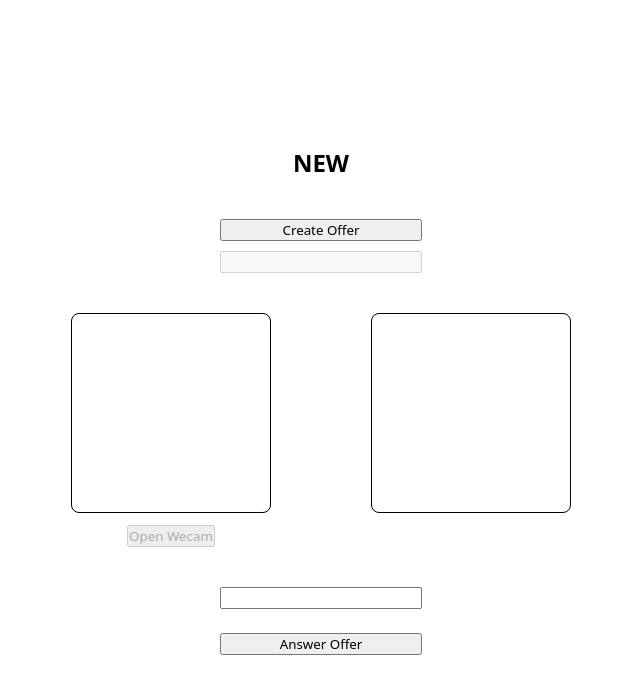
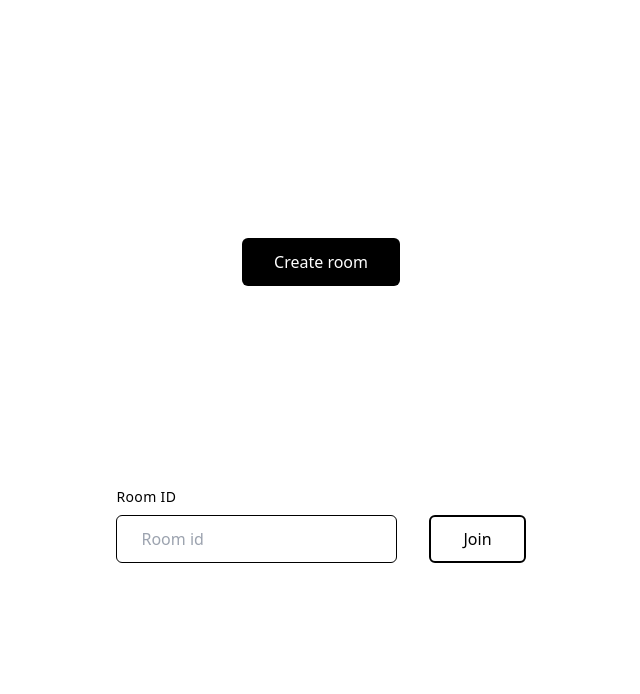
Before and after one commit to peterattardi/Chat-P2P, a React (Vite) app: page / in a window 1280 px wide. Shown: the top 694 px of the page, without its empty margins (319-959 px from the left). Built offline with nearby package versions, Linux system fonts and the light colour scheme.

Commit message:
adds some components

```diff
--- a/package.json
+++ b/package.json
@@ -14,13 +14,17 @@
   "dependencies": {
     "firebase": "^9.15.0",
     "react": "^18.2.0",
-    "react-dom": "^18.2.0"
+    "react-dom": "^18.2.0",
+    "react-router-dom": "^6.6.1"
   },
   "devDependencies": {
     "@types/react": "^18.0.26",
     "@types/react-dom": "^18.0.9",
     "@vitejs/plugin-react-swc": "^3.0.0",
+    "autoprefixer": "^10.4.13",
     "gh-pages": "^4.0.0",
+    "postcss": "^8.4.21",
+    "tailwindcss": "^3.2.4",
     "ts-standard": "^12.0.2",
     "typescript": "^4.9.3",
     "vite": "^4.0.0"
--- /dev/null
+++ b/postcss.config.cjs
@@ -0,0 +1,6 @@
+module.exports = {
+  plugins: {
+    tailwindcss: {},
+    autoprefixer: {}
+  }
+}
--- /dev/null
+++ b/src/components/button/Button.tsx
@@ -0,0 +1,30 @@
+interface ButtonProps extends React.ButtonHTMLAttributes<HTMLButtonElement> {
+  buttonType?: 'primary' | 'secondary' | 'tertiary'
+  small?: boolean
+}
+
+const Button = (props: ButtonProps): JSX.Element => {
+  const { buttonType = 'primary', small = false, className, ...htmlProps } = props
+
+  const styleClassName = (() => {
+    switch (buttonType) {
+      case 'primary':
+        return 'rounded-md bg-black text-white hover:opacity-80 active:opacity-100'
+      case 'secondary':
+        return 'border-[2px] border-black rounded-md hover:bg-black hover:ring-none hover:text-white'
+      case 'tertiary':
+        return 'hover:underline'
+
+      default:
+        return ''
+    }
+  })()
+
+  const sizeClassName = (() => {
+    return !small ? 'h-[48px] px-[32px] text-[16px]' : 'h-[32px] px-[12px] text-[14px]'
+  })()
+
+  return <button className={`${styleClassName} ${className ?? ''} ${sizeClassName} transition-all duration-200`} {...htmlProps} />
+}
+
+export default Button
--- /dev/null
+++ b/src/components/index.ts
@@ -0,0 +1,4 @@
+import Button from './button/Button'
+import Input from './input/Input'
+
+export { Button, Input }
--- /dev/null
+++ b/src/components/input/Input.tsx
@@ -0,0 +1,17 @@
+interface InputProps extends React.InputHTMLAttributes<HTMLInputElement> {
+  label: string
+  error?: string
+}
+
+const Input = (props: InputProps): JSX.Element => {
+  const { label, error, className, ...htmlProps } = props
+  return (
+    <div className={`${className ?? ''} flex flex-col space-y-[8px] relative`}>
+      <span className='text-[14px] tracking-wide'>{label}</span>
+      <input className='rounded-md border border-black outline-none h-[48px] px-[24px]' {...htmlProps} />
+      {error != null && <span className=' absolute top-full left-0 text-[14px] tracking-wide text-red-600'>{error}</span>}
+    </div>
+  )
+}
+
+export default Input
--- a/src/index.tsx
+++ b/src/index.tsx
@@ -2,13 +2,18 @@ import React from 'react'
 import ReactDOM from 'react-dom/client'
 
 import './styles/global.css'
-import { Chat } from './pages'
+import { StartRoom } from './pages'
 import { PeerConnectionProvider } from './contexts/connection_context/ConnectionContext'
+import { BrowserRouter, Route, Routes } from 'react-router-dom'
 
 ReactDOM.createRoot(document.getElementById('root') as HTMLElement).render(
   <React.StrictMode>
     <PeerConnectionProvider>
-      <Chat />
+      <BrowserRouter>
+        <Routes>
+          <Route path='/' element={<StartRoom />} />
+        </Routes>
+      </BrowserRouter>
     </PeerConnectionProvider>
   </React.StrictMode>
 )
--- /dev/null
+++ b/src/pages/Layout.tsx
@@ -0,0 +1,13 @@
+import { PropsWithChildren } from 'react'
+
+const Layout = ({ children }: PropsWithChildren): JSX.Element => {
+  return (
+    <main className='w-full min-h-screen overflow-hidden xl:px-[104px] md:px-[72px] px-[16px]'>
+      <section id='application' className='max-w-[1920px] mx-auto'>
+        {children}
+      </section>
+    </main>
+  )
+}
+
+export default Layout
--- a/src/pages/index.ts
+++ b/src/pages/index.ts
@@ -1,3 +1,4 @@
 import Chat from './Chat/Chat'
+import StartRoom from './startRoom/StartRoom'
 
-export { Chat }
+export { Chat, StartRoom }
--- /dev/null
+++ b/src/pages/startRoom/StartRoom.tsx
@@ -0,0 +1,18 @@
+import { Button, Input } from '../../components'
+import Layout from '../Layout'
+
+const StartRoom = (): JSX.Element => {
+  return (
+    <Layout>
+      <section className='flex flex-col justify-center items-center min-h-screen space-y-[200px]'>
+        <Button>Create room</Button>
+        <form className='flex justify-center space-x-[32px] items-end'>
+          <Input placeholder='Room id' label='Room ID' />
+          <Button buttonType='secondary'>Join</Button>
+        </form>
+      </section>
+    </Layout>
+  )
+}
+
+export default StartRoom
--- /dev/null
+++ b/tailwind.config.cjs
@@ -0,0 +1,9 @@
+/** @type {import('tailwindcss').Config} */
+module.exports = {
+  content: ['./index.html', './src/**/*.{js,ts,jsx,tsx}'],
+  mode: 'jit',
+  theme: {
+    extend: {}
+  },
+  plugins: []
+}
```
Also changed, not shown: src/pages/Chat/Chat.tsx (+10 -10 lines), src/styles/global.css (+5 -2 lines), 1 other file (tests, documents, lock files or other folders).
